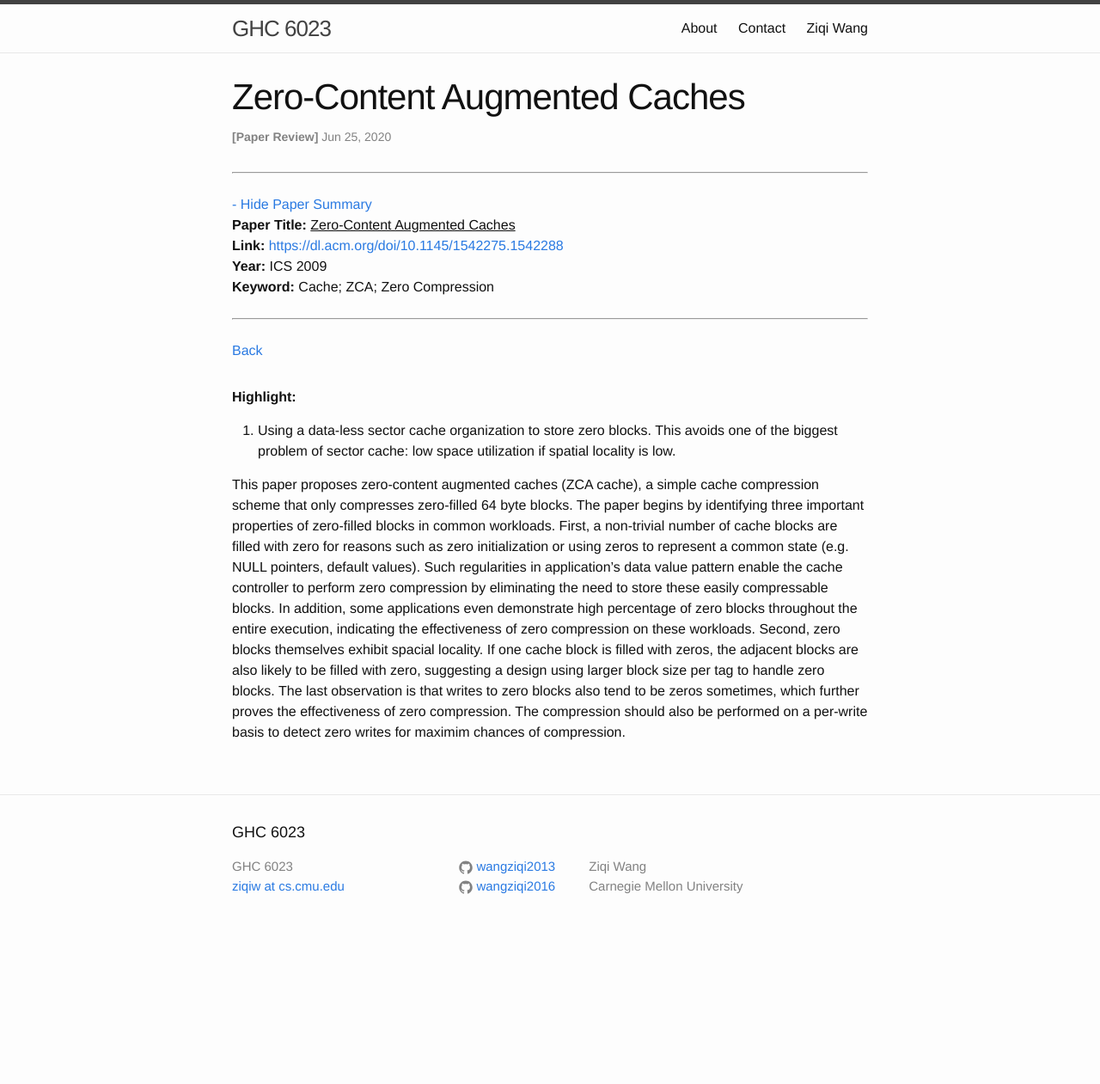
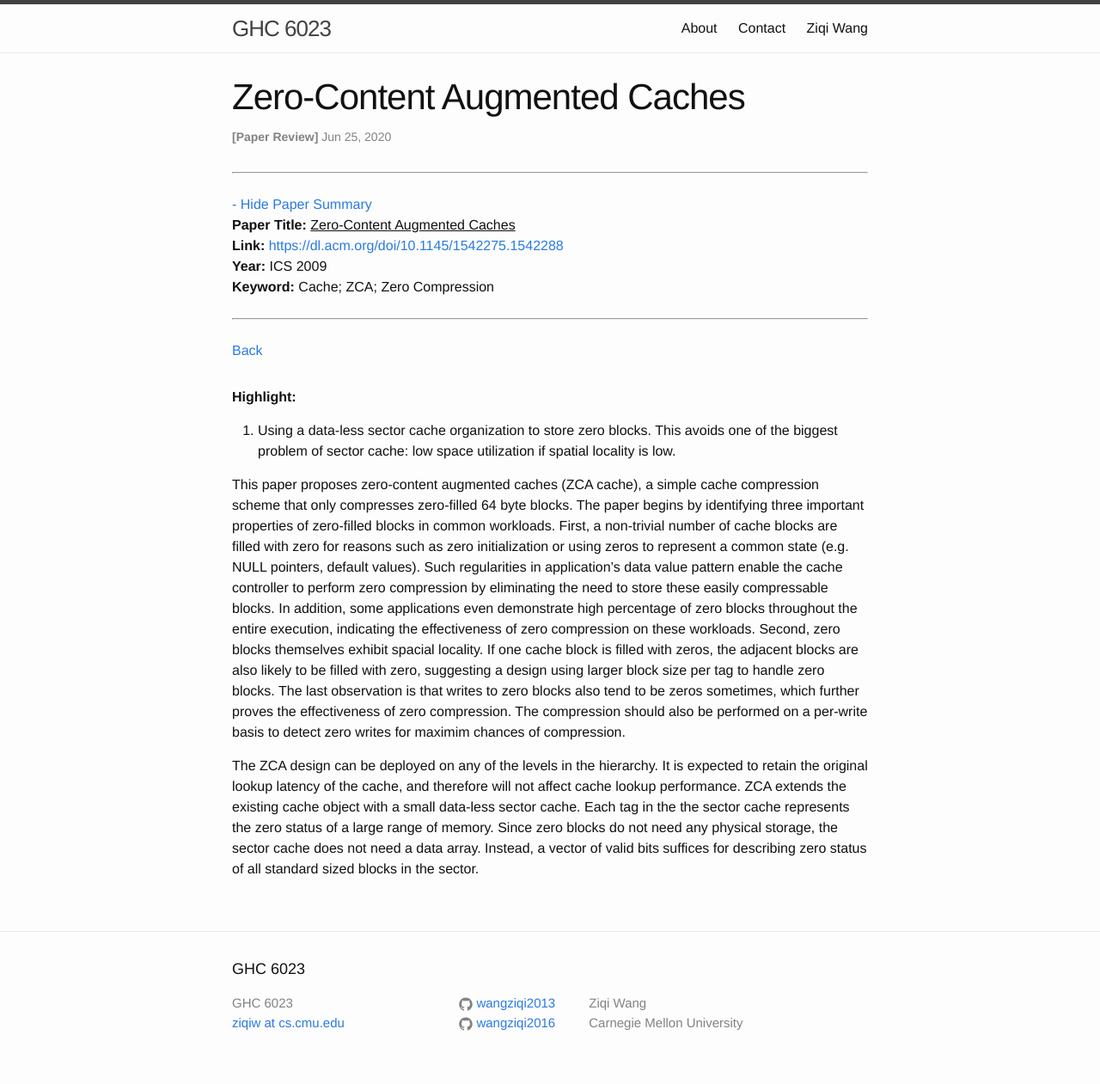
Before and after one commit to wangziqi2013/wangziqi2013.github.io, a Jekyll site: the page built from _posts/2020-06-25-zca.markdown, in a window 1280 px wide. Shown: the whole page at 86% size. Built offline with Jekyll 4.4.1, drawn with Linux system fonts in a browser that asks for light colours; before the commit the page ends 1102 px from its top, so only the background shows below that.

Commit message:
Adding sector cache

```diff
--- a/_posts/2020-06-25-zca.markdown
+++ b/_posts/2020-06-25-zca.markdown
@@ -30,3 +30,10 @@ also likely to be filled with zero, suggesting a design using larger block size
 The last observation is that writes to zero blocks also tend to be zeros sometimes, which further proves the effectiveness
 of zero compression. The compression should also be performed on a per-write basis to detect zero writes for maximim
 chances of compression.
+
+The ZCA design can be deployed on any of the levels in the hierarchy. It is expected to retain the original lookup latency
+of the cache, and therefore will not affect cache lookup performance.
+ZCA extends the existing cache object with a small data-less sector cache. Each tag in the the sector cache represents the
+zero status of a large range of memory. Since zero blocks do not need any physical storage, the sector cache does not
+need a data array. Instead, a vector of valid bits suffices for describing zero status of all standard sized blocks in
+the sector.
```
